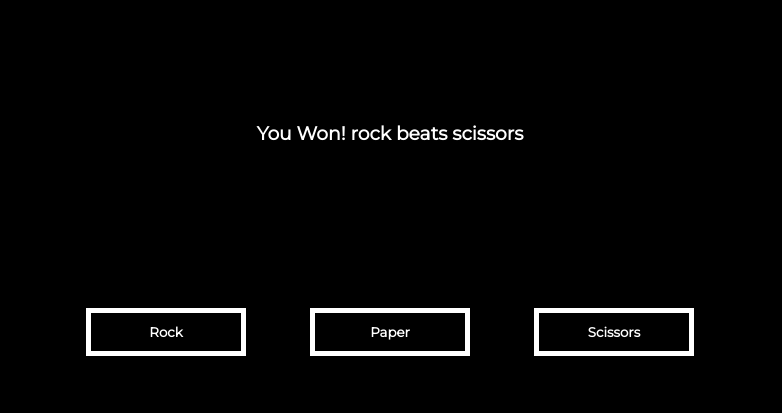
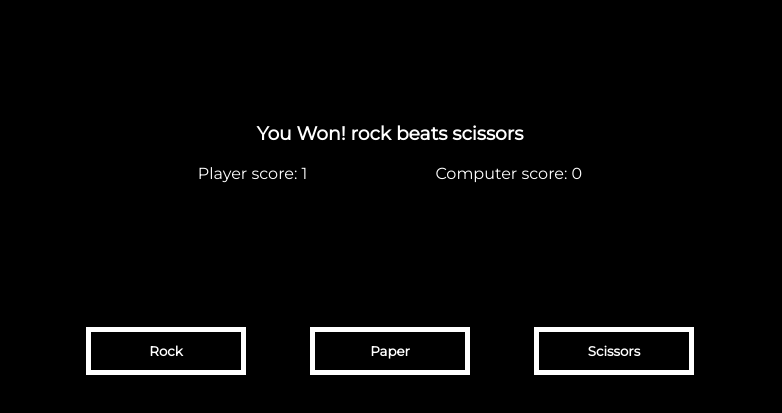
Before and after one commit to damindux/odin-rock-paper-scissors, a plain HTML site: page index.html in a window 1280 px wide. Both pictures are taken after a click on the button "Rock". Shown: the part 381-794 px from the top of the page, without its empty margins (250-1032 px from the left). Drawn offline with Linux system fonts and the light colour scheme.

Commit message:
Add scoring system and win condition to the game
- Add scoring for both player and computer separately.
- Set 5 rounds as the win condition for the game.

```diff
--- a/index.html
+++ b/index.html
@@ -18,7 +18,8 @@
 
         h1,
         h3,
-        h4 {
+        h4,
+        #score {
             color: white;
             text-align: center;
         }
@@ -41,6 +42,13 @@
 
         #computer-text {
             margin-left: 15%;
+        }
+
+        #score {
+            display: flex;
+            justify-content: center;
+            font-weight: lighter;
+            gap: 8rem;
         }
 
         .button-set {
@@ -67,6 +75,7 @@
             min-width: 11rem;
             transition: 200ms;
         }
+
     </style>
     <h1>Rock, Paper and Scissors</h1>
     <h4>Player vs. Computer</h4>
@@ -76,6 +85,14 @@
         <span id="computer-text">Computer</span>
     </div>
     <h3 id="game-text">Click your choice to start!</h3>
+    <div id="score">
+        <div>
+            Player score: <span id="player-score">0</span>
+        </div>
+        <div>
+            Computer score: <span id="computer-score">0</span>
+        </div>
+    </div>
     <div class="button-set">
         <button id="rock">Rock</button>
         <button id="paper">Paper</button>
--- a/index.js
+++ b/index.js
@@ -31,7 +31,6 @@ function playRound(playerSelection, computerSelection) {
 function game() {
     let playerScore = 0;
     let computerScore = 0;
-    let noOfRounds = 0;
     let textOfGame = document.getElementById("game-text");
 
     function handleRound(playerSelection) {
@@ -45,13 +44,17 @@ function game() {
             computerScore++;
         }
 
-        noOfRounds++;
-
-        if (noOfRounds === 5) {
+        if (playerScore === 5 || computerScore === 5) {
             playerScore = 0;
             computerScore = 0;
-            noOfRounds = 0;
+            if (computerScore === 5)
+                textOfGame.innerHTML = "Computer Won the Game!";
+            else
+                textOfGame.innerHTML = "Player Won the Game!";
         }
+
+        document.getElementById("player-score").innerHTML = playerScore;
+        document.getElementById("computer-score").innerHTML = computerScore;
     }
 
     document.getElementById("rock").addEventListener("click", function () {
```
